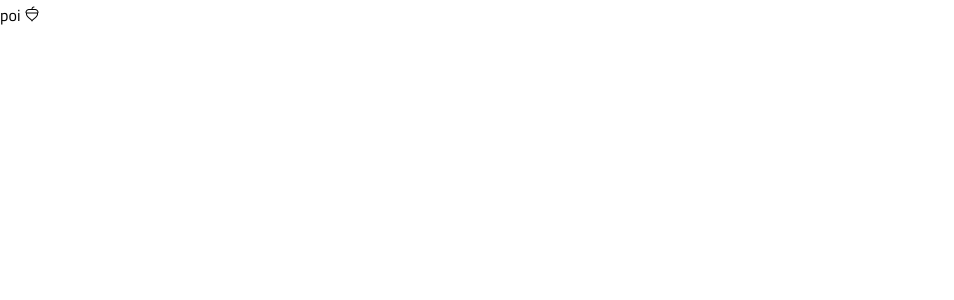
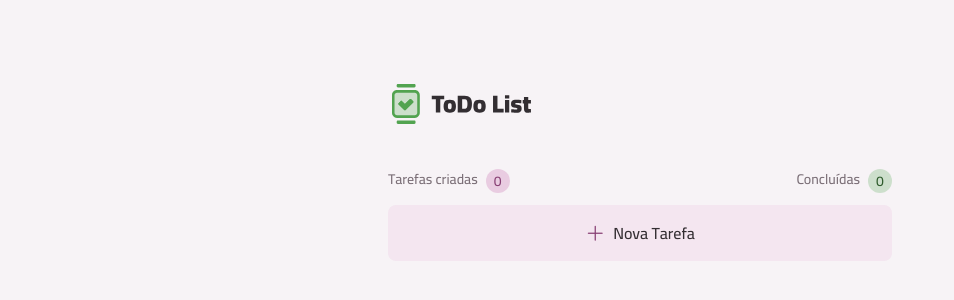
Before and after one commit to souzannatha/todo-list-angular, an Angular app: page / in a window 1280 px wide. Shown: the top 300 px of the page, without its empty margins (0-954 px from the left). Built offline with nearby package versions, Linux system fonts and the light colour scheme.

Commit message:
feat: added header and button components.

```diff
--- /dev/null
+++ b/src/app/_components/button/button.component.html
@@ -0,0 +1,4 @@
+<button class="custom-button">
+  <i class="ph ph-plus plus"></i>
+  Nova Tarefa
+</button>
--- /dev/null
+++ b/src/app/_components/button/button.component.scss
@@ -0,0 +1,33 @@
+@use '../../../styles/variables' as *;
+
+.custom-button {
+  display: flex;
+  align-items: center;
+  justify-content: center;
+  width: 100%;
+  max-width: 504px;
+  height: 56px;
+  padding: 16px 20px;
+  border-radius: 8px;
+  font-size: 16px;
+  font-weight: 500;
+  background-color: $gray-200;
+  color: $gray-400;
+  cursor: pointer;
+  border: none;
+  gap: 8px;
+}
+
+.custom-button i {
+    font-size: 20px;
+    background-color: $gray-200;
+    color: $pink-dark;
+}
+
+.custom-button:hover {
+  background-color: $pink-light;
+}
+
+.custom-button:hover i {
+  background-color: $pink-light;
+}
--- /dev/null
+++ b/src/app/_components/header/header.component.html
@@ -0,0 +1,16 @@
+<div class="container">
+  <header>
+    <img src="/images/logo.svg" alt="ícone da lista de tarefas" />
+  </header>
+  <div class="task-container">
+    <div class="task-created">
+      <p>Tarefas criadas</p>
+      <span>0</span>
+    </div>
+    <div class="task-completed">
+      <p>Concluídas</p>
+      <span>0</span>
+    </div>
+  </div>
+  <app-button></app-button>
+</div>
--- /dev/null
+++ b/src/app/_components/header/header.component.scss
@@ -0,0 +1,41 @@
+@use '../../../styles/variables' as *;
+
+.container {
+  width: 100%;
+  max-width: 504px;
+  margin: 0 auto;
+  margin-top: 80px;
+}
+
+.task-container {
+  display: flex;
+  justify-content: space-between;
+  margin-top: 32px;
+  margin-bottom: 12px;
+}
+.task-created, .task-completed {
+  font-size: 14px;
+  line-height: 20px;
+  font-weight: 500;
+  color: $gray-300;
+  display: flex;
+  gap: 8px;
+}
+
+.task-created span, .task-completed span {
+  width: 24px;
+  height: 24px;
+  border-radius: 50%;
+}
+
+.task-created span  {
+  background-color: $pink-light;
+  color: $pink-dark;
+  padding: 2px 8px;
+}
+
+.task-completed span {
+  background-color: $green-light;
+  color: $green-dark;
+  padding: 2px 8px;
+}
--- a/src/app/app.component.html
+++ b/src/app/app.component.html
@@ -1 +1 @@
-poi <i class="ph ph-acorn"></i>
+<app-header></app-header>
--- a/src/index.html
+++ b/src/index.html
@@ -1,5 +1,5 @@
 <!DOCTYPE html>
-<html lang="en">
+<html lang="pt-br">
   <head>
     <meta charset="utf-8" />
     <title>Todo List Angular</title>
--- a/src/styles.scss
+++ b/src/styles.scss
@@ -6,4 +6,5 @@
   box-sizing: border-box;
   -webkit-font-smoothing: antialiased;
   font-family: "Cairo", sans-serif;
+  background-color: $gray-100 ;
 }
```
Also changed, not shown: src/app/_components/button/button.component.ts (added, +11 -0 lines), src/app/_components/header/header.component.ts (added, +10 -0 lines), src/app/app.component.ts (+4 -4 lines), public/images/logo.svg (added).
